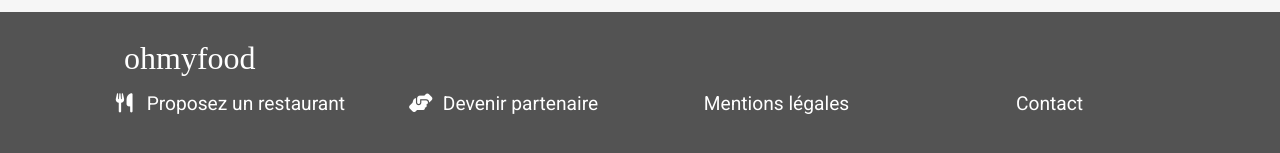
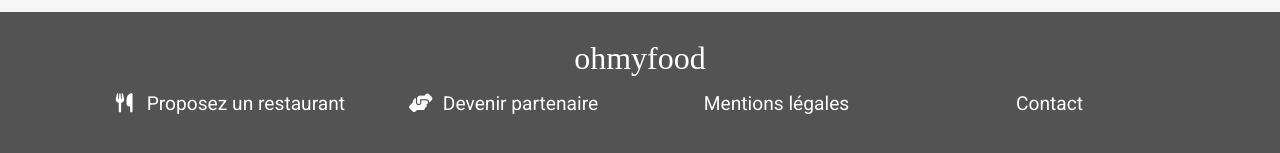
Before and after one commit to jsankare/ohmyfood, a website: page index.html in a window 1280 px wide. Shown: the part 841-994 px from the top of the page. Drawn offline with Linux system fonts and the light colour scheme; a web font is replaced by a local one.

Commit message:
fixed footer logo

```diff
--- a/sass/layout/responsive.scss
+++ b/sass/layout/responsive.scss
@@ -34,7 +34,7 @@
 
         &__logo {
             font-size: 1.5rem;
-            margin-left: 10%;
+            margin-left: 5%;
         }
 
         &__links {
@@ -110,11 +110,13 @@
 
         > .container {
             width: 90%;
+            display: flex;
+            flex-direction: column;
         }
 
-        &__logo { //need to center
+        &__logo {
             font-size: 2rem;
-            margin-left: 30px;
+            text-align: center;
         }
 
         &__links {
```
Also changed, not shown: style.css, 1 other file.
